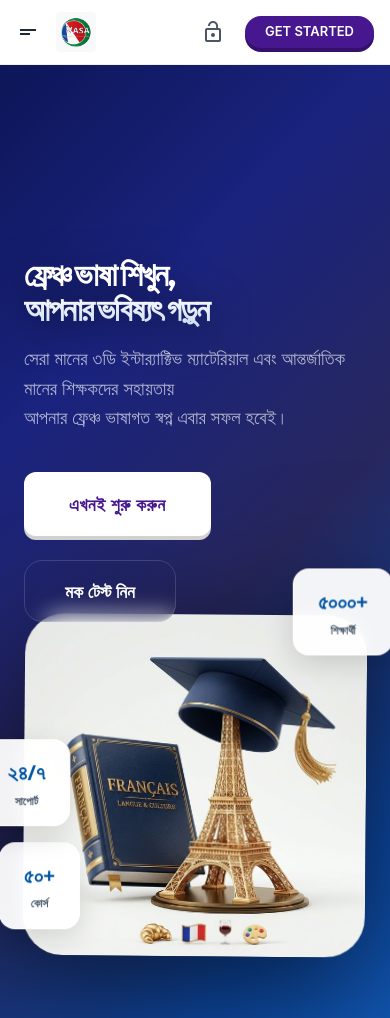
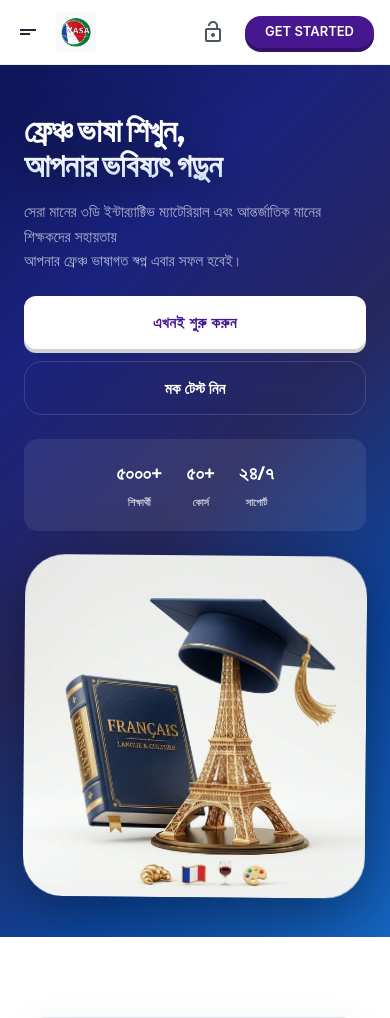
Before and after one commit to Asif1166/french-lms-2, a Django app: page / in a window 390 px wide. Shown: the top 1018 px of the page. Run offline with Django 5.2, Linux system fonts and the light colour scheme; data that the repository does not hold is empty; some libraries are stand-ins or nearby versions.

Commit message:
update design

```diff
--- a/templates/base.html
+++ b/templates/base.html
@@ -364,7 +364,7 @@
 
                     {% if user.is_authenticated %}
 
-                    <li class="nav-item" style="list-style: none; position: relative;">
+                    <li class="nav-item" style="list-style: none; position: relative; margin-left: auto;">
                         <a href="#" class="btn btn-outline-primary" id="userDropdownBtn"
                             style="border-radius: 50px; padding: 6px 20px; border-color: var(--primary-color); color: var(--primary-color);"
                             onclick="toggleUserMenu(event)">
--- a/templates/dashboard/home.html
+++ b/templates/dashboard/home.html
@@ -1141,8 +1141,111 @@
             padding: 3rem 0;
         }
 
+        /* ── FAQ Section Mobile Fix ── */
+        .faq-section {
+            padding: 40px 0 !important;
+        }
+
+        .section-title-faq {
+            font-size: 1.6rem !important;
+            letter-spacing: -0.5px !important;
+            margin-bottom: 0.75rem !important;
+        }
+
+        .section-subtitle-faq {
+            font-size: 0.88rem !important;
+            margin-bottom: 2rem !important;
+        }
+
+        /* ── Inspired Section Mobile Fix ── */
+        .inspired-section {
+            padding: 40px 0;
+        }
+
+        .inspired-header {
+            margin-bottom: 30px;
+        }
+
+        .inspired-header h2 {
+            font-size: 1.5rem;
+            margin-bottom: 12px;
+        }
+
+        .inspired-header p {
+            font-size: 0.88rem;
+        }
+
+        /* ── Hero Mobile Fix ── */
+        .modern-hero {
+            padding: 3rem 0 2rem;
+        }
+
         .hero-title {
             font-size: 2rem;
+            letter-spacing: -0.5px;
+            margin-bottom: 1rem;
+        }
+
+        .hero-subtitle {
+            font-size: 0.95rem;
+            margin-bottom: 1.5rem;
+        }
+
+        .hero-cta-group {
+            flex-direction: column;
+            gap: 0.75rem;
+            margin-top: 1.5rem;
+        }
+
+        .btn-hero-primary,
+        .btn-hero-secondary {
+            width: 100%;
+            text-align: center;
+            padding: 14px 20px;
+            font-size: 0.95rem;
+        }
+
+        /* Hide floating stats on mobile — replace with inline row */
+        .floating-stat {
+            display: none;
+        }
+
+        .hero-illustration-box {
+            margin-top: 2rem;
+        }
+
+        .illustration-3d-wrapper {
+            max-width: 100%;
+            filter: drop-shadow(0 15px 30px rgba(0,0,0,0.4));
+        }
+
+        /* Stat row below hero on mobile */
+        .hero-stats-mobile {
+            display: flex !important;
+            justify-content: center;
+            gap: 1.5rem;
+            padding: 1.2rem 1rem;
+            background: rgba(255,255,255,0.08);
+            border-radius: 14px;
+            margin-top: 1.5rem;
+        }
+
+        .hero-stat-item {
+            text-align: center;
+        }
+
+        .hero-stat-item .stat-val {
+            font-size: 1.2rem;
+            font-weight: 900;
+            color: #fff;
+            display: block;
+        }
+
+        .hero-stat-item .stat-txt {
+            font-size: 0.65rem;
+            color: rgba(255,255,255,0.7);
+            text-transform: uppercase;
+            font-weight: 700;
         }
 
         .hero-description {
@@ -1400,7 +1503,6 @@
     /* Mobile Step Image */
     .mobile-step-image {
         width: 100%;
-        height: 180px;
         border-radius: 15px;
         overflow: hidden;
         margin-bottom: 1.5rem;
@@ -1409,8 +1511,8 @@
 
     .mobile-step-image img {
         width: 100%;
-        height: 100%;
-        object-fit: cover;
+        height: auto;
+        display: block;
     }
 
     /* Filter Tabs (replaced subtitle) */
@@ -2011,6 +2113,13 @@
         transform: translateY(-3px);
     }
 
+    @media (max-width: 768px) {
+        .faq-section { padding: 40px 0; }
+        .section-title-faq { font-size: 1.6rem; letter-spacing: -0.5px; margin-bottom: 0.75rem; }
+        .section-subtitle-faq { font-size: 0.88rem; margin-bottom: 2rem; }
+        .btn-faq-primary, .btn-faq-outline { padding: 0.9rem 1.5rem; font-size: 0.9rem; }
+    }
+
     /* ═══════ Founder Speech Section ═══════ */
     .founder-section {
         padding: 80px 0;
@@ -2372,6 +2481,22 @@
                     <div class="hero-cta-group">
                         <a href="{% url 'courses:level_list' %}" class="btn-hero-primary" style="background-color: white;">এখনই শুরু করুন</a>
                         <a href="{% url 'exams:mock_exam_list' %}" class="btn-hero-secondary">মক টেস্ট নিন</a>
+                    </div>
+
+                    <!-- Mobile-only stats row -->
+                    <div class="hero-stats-mobile" style="display:none;">
+                        <div class="hero-stat-item">
+                            <span class="stat-val">৫০০০+</span>
+                            <span class="stat-txt">শিক্ষার্থী</span>
+                        </div>
+                        <div class="hero-stat-item">
+                            <span class="stat-val">৫০+</span>
+                            <span class="stat-txt">কোর্স</span>
+                        </div>
+                        <div class="hero-stat-item">
+                            <span class="stat-val">২৪/৭</span>
+                            <span class="stat-txt">সাপোর্ট</span>
+                        </div>
                     </div>
                 </div>
             </div>
```
